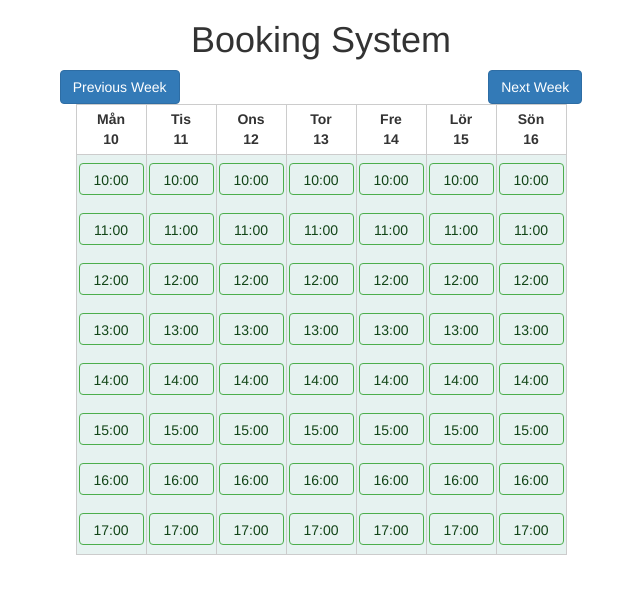
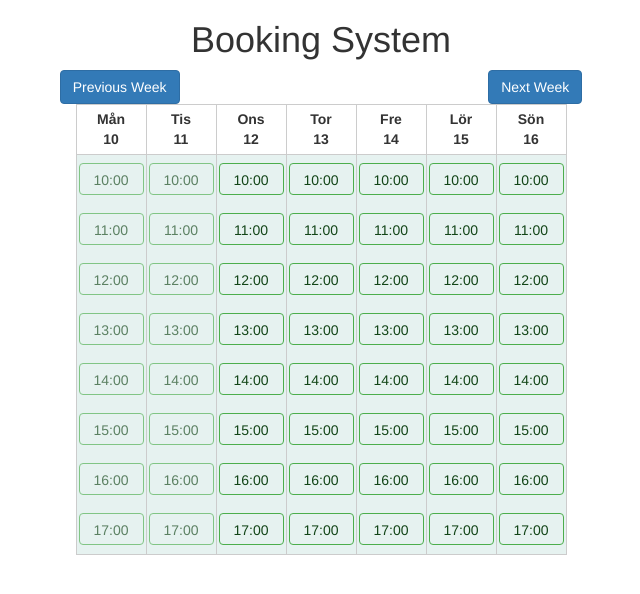
Before and after one commit to Muttiskava/GroupProject, a React (Create React App) app in the folder my-app/: page / in a window 1280 px wide. Shown: the top 594 px of the page, without its empty margins (319-959 px from the left). Built offline with nearby package versions, Linux system fonts and the light colour scheme.

Commit message:
fixat så alla dagar innan dagens datum är disabled

```diff
--- a/my-app/src/Components/steg1.js
+++ b/my-app/src/Components/steg1.js
@@ -18,17 +18,34 @@ function BookingSystem() {
     weekEnd.setDate(weekEnd.getDate() + 6); // Sätter veckans slutdag till söndag
     const weekKey = `${weekStart.toISOString()}-${weekEnd.toISOString()}`; // Skapar en nyckel för veckan
 
-    // Uppdatera bokningar
+    // Kontrollera om datumet är före dagens datum
+    if (new Date(weekEnd) < new Date().setHours(0, 0, 0, 0)) {
+      // Om datumet är före dagens datum, returnera utan att göra något
+      return;
+    }
+
+    // Skapa en kopia av bokningar-objektet med hjälp av spread-operatorn
     const updatedBookings = { ...bookings };
+
+    // Kontrollera om veckonyckeln inte finns i bokningar-objektet
     if (!updatedBookings[weekKey]) {
+      // Om veckonyckeln inte finns, skapa en tom objekt för veckan
       updatedBookings[weekKey] = {};
     }
+
+    // Kontrollera om dagen inte finns i veckans bokningar
     if (!updatedBookings[weekKey][day]) {
+      // Om dagen inte finns, skapa ett tomt objekt för dagen
       updatedBookings[weekKey][day] = {};
     }
+
+    // Uppdatera tidsbokningen för den specifika dagen och tidpunkten till true
     updatedBookings[weekKey][day][time] = true;
+
+    // Uppdatera bokningar-objektet med den uppdaterade bokningen
     setBookings(updatedBookings);
 
+    // Visa en bekräftelse till användaren att bokningen har lyckats
     alert('Tack för din bokning!');
   };
 
@@ -61,7 +78,7 @@ function BookingSystem() {
     <div className='container'>
       <h1 className='header'>Booking System</h1>
       <div className="nextWeek">
-        <button className='btn btn-primary' onClick={handlePrevWeek}>Previous Week</button>
+        <button className='btn btn-primary' onClick={handlePrevWeek} disabled={weekEnd < new Date().setHours(0, 0, 0, 0)}>Previous Week</button>
         <button className='btn btn-primary' onClick={handleNextWeek}>Next Week</button>
       </div>
       <div className="table-container">
@@ -91,7 +108,7 @@ function BookingSystem() {
                       key={dayIndex}
                       className={`timeslot-cell ${weekBookings[day] && weekBookings[day][time] ? 'booked' : ''}`}
                     >
-                      <button className='btn btn-success' onClick={() => handleBookingClick(day, time)}>
+                      <button className='btn btn-success' onClick={() => handleBookingClick(day, time)} disabled={date < new Date().setHours(0, 0, 0, 0)}>
                         {weekBookings[day] && weekBookings[day][time] ? 'Bokad' : time}
                       </button>
                     </td>
```
